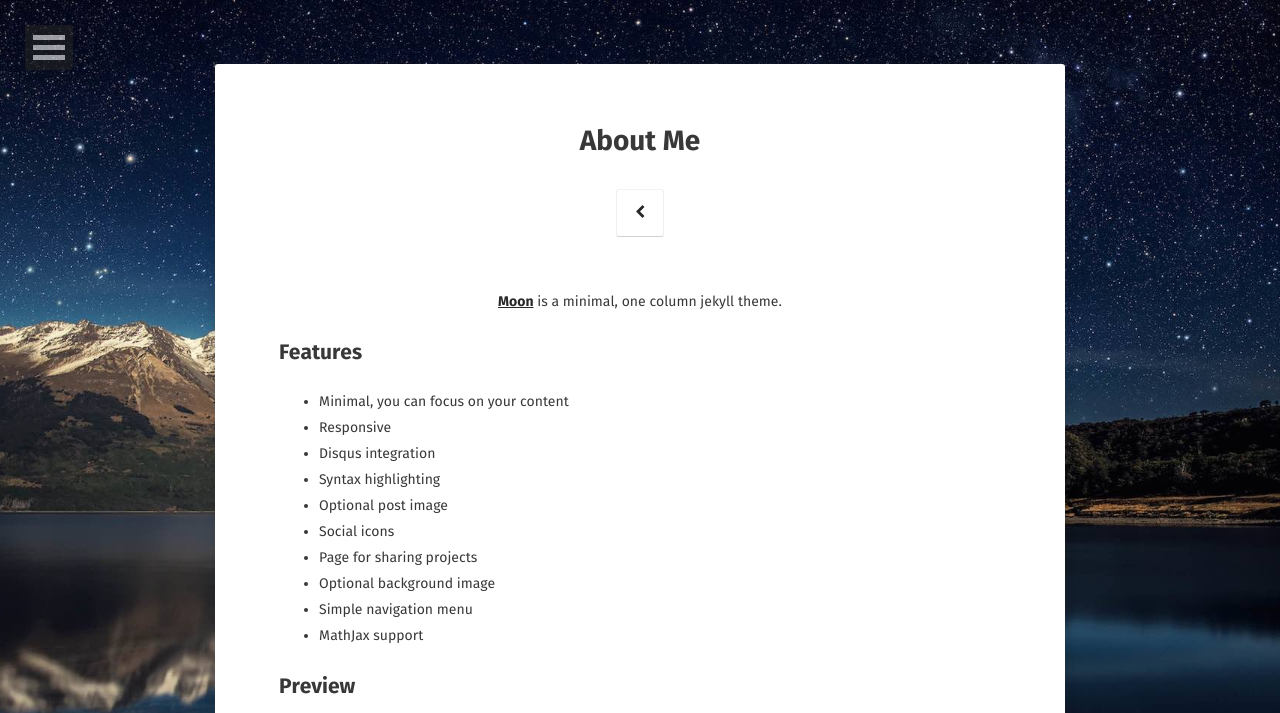
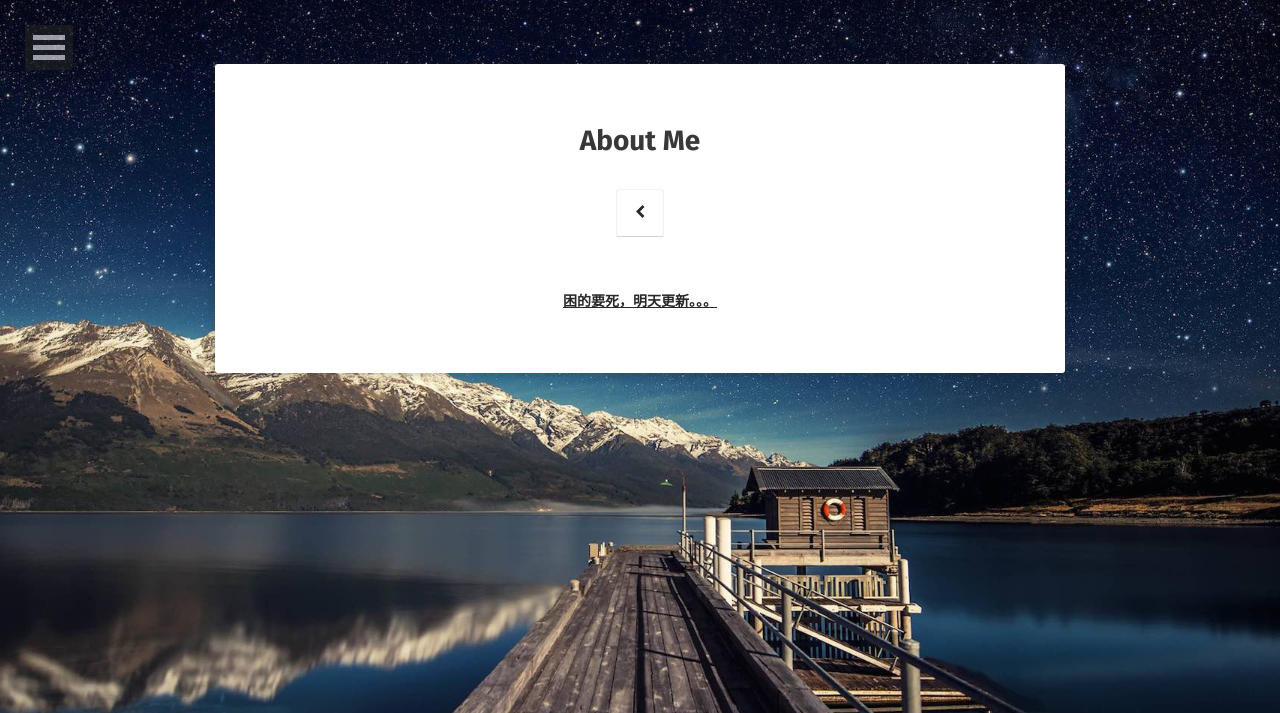
Before and after one commit to QuincyHan/Quincyhan.github.io, a Jekyll site: the page built from about/index.md, in a window 1280 px wide. Shown: the top 713 px of the page. Built offline with Jekyll 4.4.1, drawn with Linux system fonts in a browser that asks for light colours; some web fonts are replaced; some of the changed text lies outside the part shown; grey boxes are pictures that could not be loaded.

Commit message:
customize

```diff
--- a/about/index.md
+++ b/about/index.md
@@ -6,32 +6,4 @@ date: 2016-03-21
 comments: false
 ---
 
-<center><a href="https://quincyhan.github.io"><b>Moon</b></a> is a minimal, one column jekyll theme.</center>
-
-## Features
-* Minimal, you can focus on your content
-* Responsive
-* Disqus integration
-* Syntax highlighting
-* Optional post image
-* Social icons
-* Page for sharing projects
-* Optional background image
-* Simple navigation menu
-* MathJax support
-
-## Preview
-
-{% capture images %}
-    https://cloud.githubusercontent.com/assets/754514/14509720/61c61058-01d6-11e6-93ab-0918515ecd56.png
-    https://cloud.githubusercontent.com/assets/754514/14509716/61ac6c8e-01d6-11e6-879f-8308883de790.png
-{% endcapture %}
-{% include gallery images=images caption="Screenshots of Moon Theme" cols=2 %}
-
-See a [live version of Moon](http://taylantatli.github.io/Moon) hosted on GitHub.
-
-## Getting Started
-
-To learn how to install and use this theme check out the [Setup Guide](http://taylantatli.me/Moon/moon-theme/) for more information.
-
-[Install Moon](https://github.com/TaylanTatli/Moon){: .btn}
+<center><a href="https://quincyhan.github.io"><b>困的要死，明天更新。。。</b></a></center>
```
